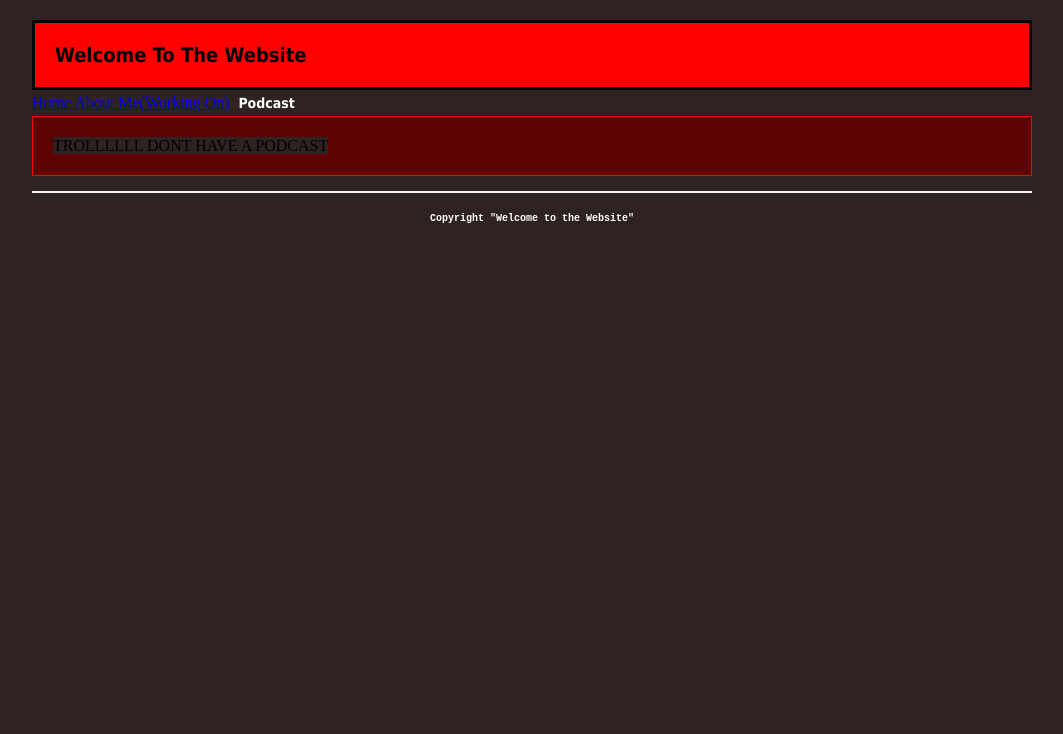
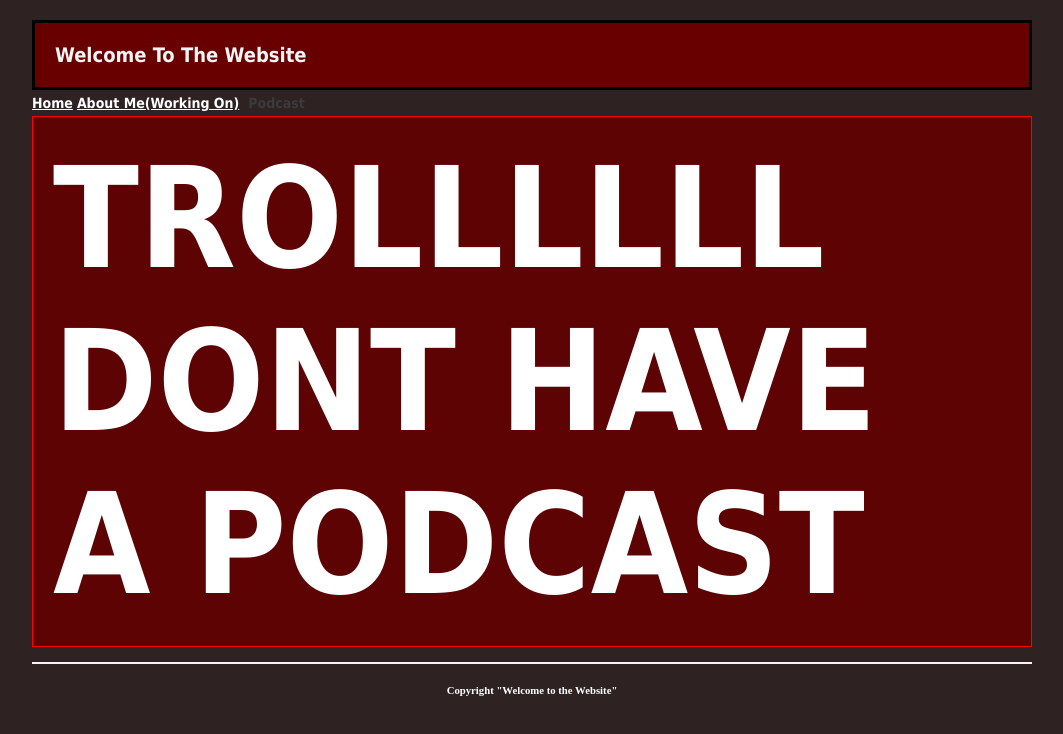
Before and after one commit to a-and-s/First_Web, a plain HTML site: page Podcast.html in a window 1280 px wide. Shown: the whole page, without its empty margins (108-1171 px from the left). Drawn offline with Linux system fonts and the light colour scheme.

Commit message:
changed css

```diff
--- /dev/null
+++ b/main(Old_BackUp).css
@@ -0,0 +1,105 @@
+*{
+    margin:0px;
+    padding:0px;
+    background-color: #2e2222
+}
+h1{
+    font: bold 20px Tahoma;
+    background: #5e0303;
+}
+h2{
+    font: bold 20px Tahoma;
+    background: #5e0303;
+}
+header, section, footer, aside, nav, article, hgroup{
+    display:block;
+}
+body{
+    width:100%;
+    display:-webkit-box;
+    -webkit-box-pack: center;
+}
+#idk{
+    max-width: 1000px;
+    margin: 20px 0px;
+    display:-webkit-box;
+    -webkit-box-orient: vertical;
+    -webkit-box-flex: 1;
+}
+#top_header{
+    background: rgb(255, 0, 0);
+    border: 3px solid black;
+    padding:20px;
+}
+#top_menu{
+    border: red;
+    background: rgb(119, 5, 5);
+    color: white;
+}
+#top_menu li{
+    display: inline-block;
+    list-style: none;
+    padding: 5px;
+    font: bold 14px Tahoma;
+}
+#new_div{
+    display:-webkit-box;
+    -webkit-box-orient:horizontal;
+}
+#main_section{
+    border: 1px solid rgb(179, 0, 0);
+    -webkit-box-flex: 1;
+    margin: 20px;
+    padding: 20px;
+    color: white
+}
+#side_news{
+    border: 1px solid red;
+    width:220px;
+    margin: 20px 0px;
+    padding: 30px;
+    background: rgb(59, 59, 59);
+    color: #f5f5f5
+}
+#footer{
+    text-align: center;
+    padding: 20px;
+    border-top: 2px solid whitesmoke;
+}
+article {
+    background: #5e0303;
+    border: 1px solid red;
+    padding: 20px;
+    margin-bottom: 15px;
+}
+article footer{
+    text-align:right;
+    color:whitesmoke
+}
+h4{
+    font-family: 'Montserrat', sans-serif;
+    background:rgb(59, 59, 59);
+}
+header{
+    background: red;
+}
+p{
+   background: #5e0303;
+}
+h5{
+    font: bold 20px Tahoma;
+    background:rgb(255, 0, 0);
+}
+h6{
+    color: white;
+    font-family: 'Inconsolata', monospace;
+    font-size: 10px
+}
+h7{
+    font-family: 'Montserrat', sans-serif;
+    background: rgb(59, 59, 59);
+    font-size:14px
+}
+#section_01{
+    font-size: 10px
+}
--- a/main.css
+++ b/main.css
@@ -27,7 +27,7 @@ body{
     -webkit-box-flex: 1;
 }
 #top_header{
-    background: rgb(255, 0, 0);
+    background: rgb(105, 0, 0);
     border: 3px solid black;
     padding:20px;
 }
@@ -78,28 +78,38 @@ article footer{
 }
 h4{
     font-family: 'Montserrat', sans-serif;
-    background:rgb(59, 59, 59);
+    background: rgb(59, 59, 59)
 }
 header{
-    background: red;
+    background: rgb(119, 5, 5);
 }
 p{
    background: #5e0303;
 }
 h5{
     font: bold 20px Tahoma;
-    background:rgb(255, 0, 0);
+    background: rgb(105, 0, 0);
+    color: whitesmoke
 }
 h6{
     color: white;
-    font-family: 'Inconsolata', monospace;
-    font-size: 10px
 }
 h7{
     font-family: 'Montserrat', sans-serif;
     background: rgb(59, 59, 59);
     font-size:14px
 }
-#section_01{
-    font-size: 10px
+a{
+    border: red;
+    color: white;
+    font: bold 14px Tahoma;
 }
+h1902{
+    border: red;
+    color: white;
+    font: bold 140px Tahoma;
+    background: #5e0303;
+}
+li{
+    color: rgb(59, 59, 59)
+}
```
Also changed, not shown: main(Old_BackUp).html (renamed from New.html).
